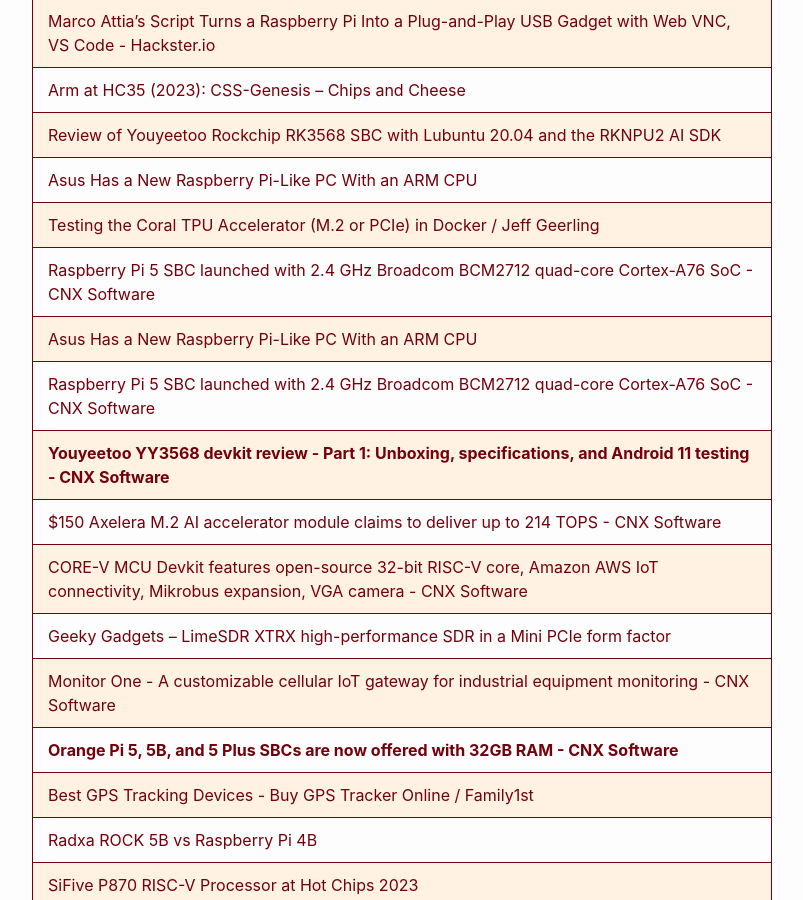
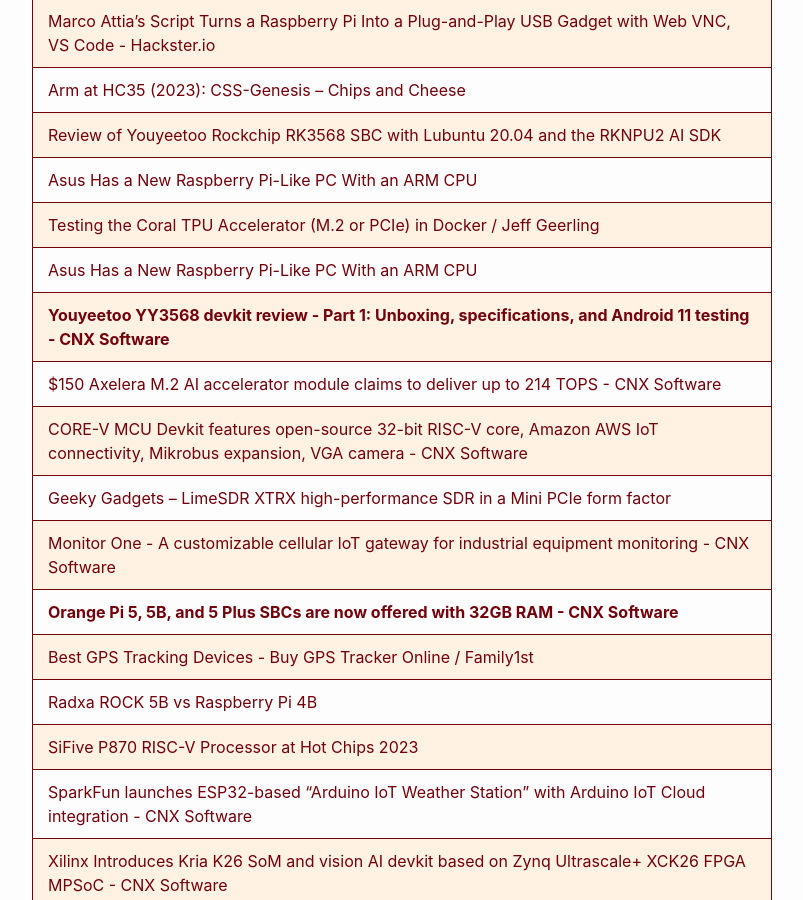
Before and after one commit to RalphHightower/RalphHightower, a Jekyll site: the page built from HardwareLinks.md, in a window 1280 px wide and 900 px high, scrolled down 32211 px. Shown: the whole window, without its empty margins (238-1041 px from the left). Built offline with Jekyll 4.4.1, drawn with Linux system fonts in a browser that asks for light colours; our own code applies the rules of GitHub Pages for plain Markdown files.

Commit message:
[docs](doc): HardwareLinks(delete duplicate CNX announcement Raspberry Pi 5)

```diff
--- a/HardwareLinks.md
+++ b/HardwareLinks.md
@@ -545,7 +545,7 @@
 | **[Lichee Cluster 4A mini-ITX RISC-V cluster board launched for $929 and up - CNX Software](https://www.cnx-software.com/2023/09/19/lichee-cluster-4a-mini-itx-risc-v-cluster-board/ )** |
 | [Asus Has a New Raspberry Pi-Like PC With an ARM CPU](https://www.howtogeek.com/asus-has-a-new-raspberry-pi-like-pc-with-an-arm-cpu/ ) |
 | [Testing the Coral TPU Accelerator (M.2 or PCIe) in Docker / Jeff Geerling](https://www.jeffgeerling.com/blog/2023/testing-coral-tpu-accelerator-m2-or-pcie-docker ) |
-| [Raspberry Pi 5 SBC launched with 2.4 GHz Broadcom BCM2712 quad-core Cortex-A76 SoC - CNX Software](https://www.cnx-software.com/2023/09/28/raspberry-pi-5-sbc-broadcom-bcm2712-quad-core-cortex-a76-soc/ ) |
+| **[Raspberry Pi 5 SBC launched with 2.4 GHz Broadcom BCM2712 quad-core Cortex-A76 SoC - CNX Software](https://www.cnx-software.com/2023/09/28/raspberry-pi-5-sbc-broadcom-bcm2712-quad-core-cortex-a76-soc/ )** |
 | [ESP32 with RCWL-0516 Microwave Radar Proximity Sensor (Arduino IDE) / Random Nerd Tutorials](https://randomnerdtutorials.com/esp32-rcwl-0516-arduino/ ) |
 | [An ARM-Based Single-Board Computer for the IIoT Era - Electronics For You](https://www.electronicsforu.com/news/an-arm-based-single-board-computer-for-the-iiot-era ) |
 | [How I made the PicoCray / HackSpace #69 - Raspberry Pi](https://www.raspberrypi.com/news/how-i-made-the-picocray-hackspace-69/ ) |
@@ -564,9 +564,7 @@
 | [Review of Youyeetoo Rockchip RK3568 SBC with Lubuntu 20.04 and the RKNPU2 AI SDK](!https://www.cnx-software.com/2023/09/21/review-rockchip-rk3568-sbc-lubuntu-20-04-rknpu2-ai-sdk/ ) |
 | [Asus Has a New Raspberry Pi-Like PC With an ARM CPU](https://www.howtogeek.com/asus-has-a-new-raspberry-pi-like-pc-with-an-arm-cpu/ ) |
 | [Testing the Coral TPU Accelerator (M.2 or PCIe) in Docker / Jeff Geerling](https://www.jeffgeerling.com/blog/2023/testing-coral-tpu-accelerator-m2-or-pcie-docker ) |
-| [Raspberry Pi 5 SBC launched with 2.4 GHz Broadcom BCM2712 quad-core Cortex-A76 SoC - CNX Software](https://www.cnx-software.com/2023/09/28/raspberry-pi-5-sbc-broadcom-bcm2712-quad-core-cortex-a76-soc/ ) |
 | [Asus Has a New Raspberry Pi-Like PC With an ARM CPU](https://www.howtogeek.com/asus-has-a-new-raspberry-pi-like-pc-with-an-arm-cpu/ ) |
-| [Raspberry Pi 5 SBC launched with 2.4 GHz Broadcom BCM2712 quad-core Cortex-A76 SoC - CNX Software](https://www.cnx-software.com/2023/09/28/raspberry-pi-5-sbc-broadcom-bcm2712-quad-core-cortex-a76-soc/ ) |
 | **[Youyeetoo YY3568 devkit review - Part 1: Unboxing, specifications, and Android 11 testing - CNX Software](https://www.cnx-software.com/2023/08/25/youyeetoo-yy3568-devkit-review-part-1-unboxing-specifications-and-android-11-testing/ )** |
 | [$150 Axelera M.2 AI accelerator module claims to deliver up to 214 TOPS - CNX Software](https://www.cnx-software.com/2023/01/02/150-axelera-m2-ai-accelerator-214-tops/ ) |
 | [CORE-V MCU Devkit features open-source 32-bit RISC-V core, Amazon AWS IoT connectivity, Mikrobus expansion, VGA camera - CNX Software](https://www.cnx-software.com/2023/08/04/core-v-mcu-devkit-features-open-source-32-bit-risc-v-core-amazon-aws-iot-connectivity-mikrobus-expansion-vga-camera/ ) |
```
